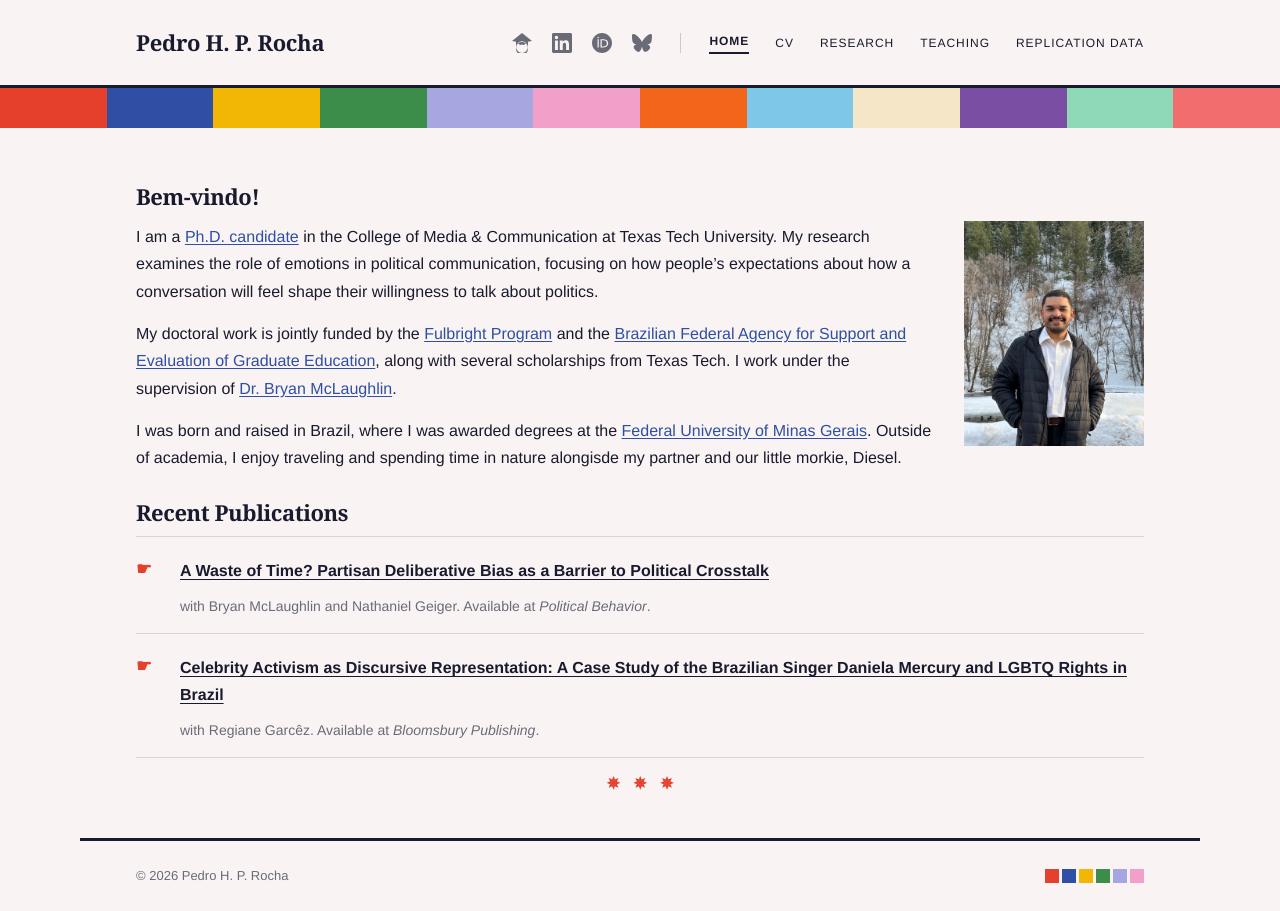
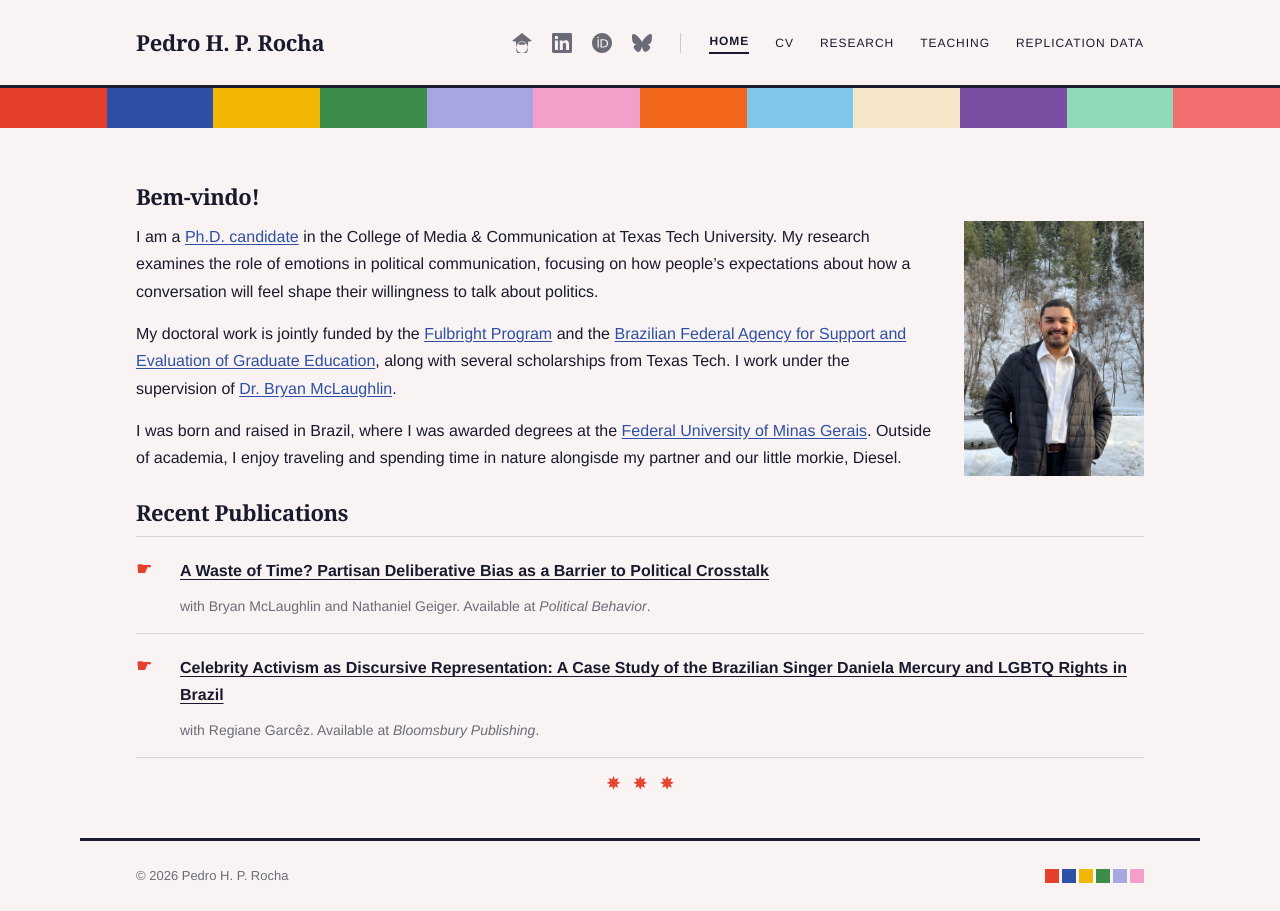
Before and after one commit to pedrohprocha/pedrohprocha.github.io, a Jekyll site: the page built from index.md, in a window 1280 px wide. Built offline with Jekyll 4.4.1, drawn with Linux system fonts in a browser that asks for light colours; some web fonts are replaced.

Commit message:
Set headshot height to 255px to span full bio text block
Co-Authored-By: Claude Sonnet 4.6 <noreply@anthropic.com>

```diff
--- a/assets/css/main.css
+++ b/assets/css/main.css
@@ -219,6 +219,9 @@ p { margin-bottom: 1rem; }
 .bio-headshot {
     float: right;
     width: 180px;
+    height: 255px;
+    object-fit: cover;
+    object-position: center top;
     margin: 0 0 1.25rem 2rem;
 }
 
```
